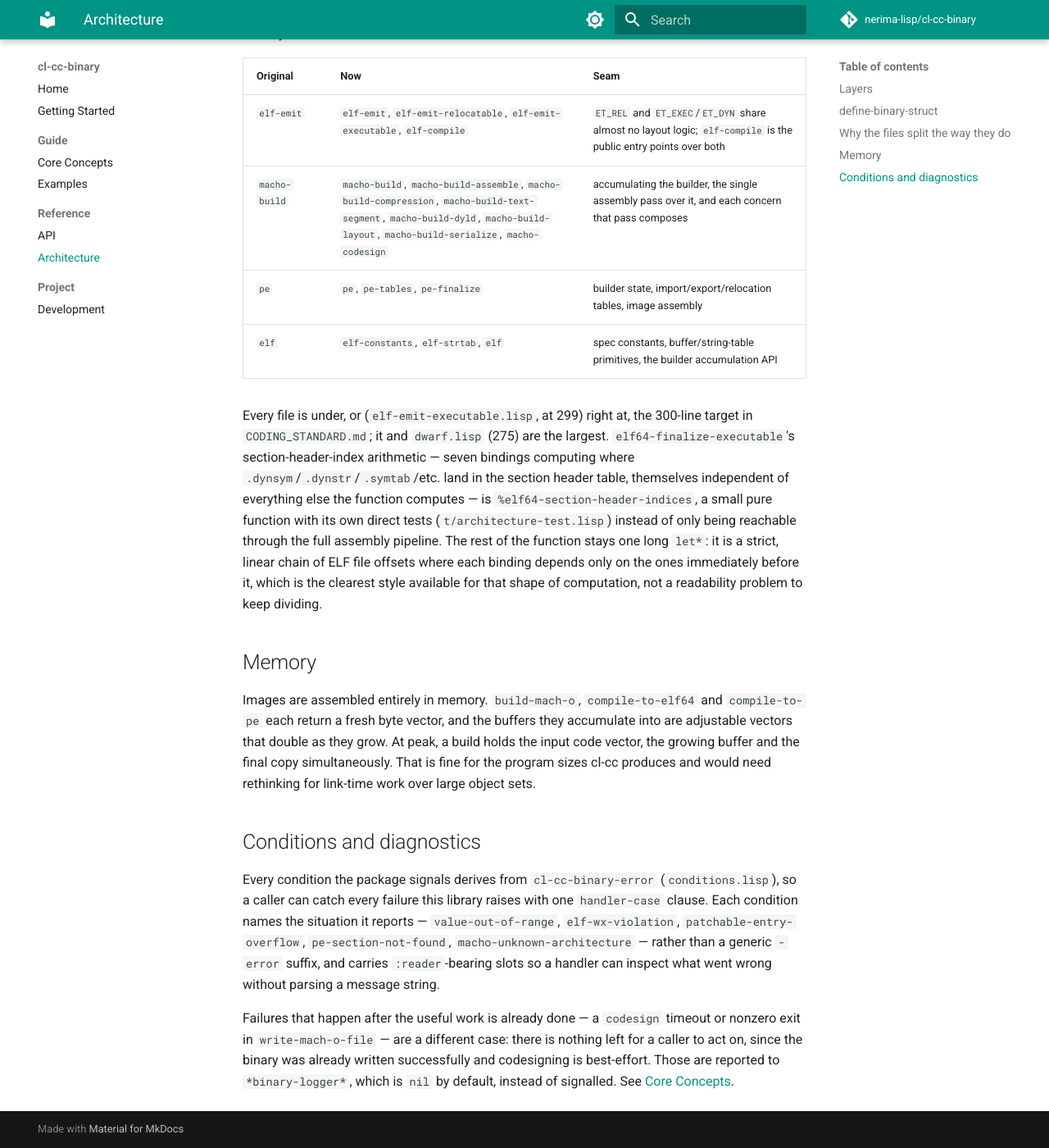
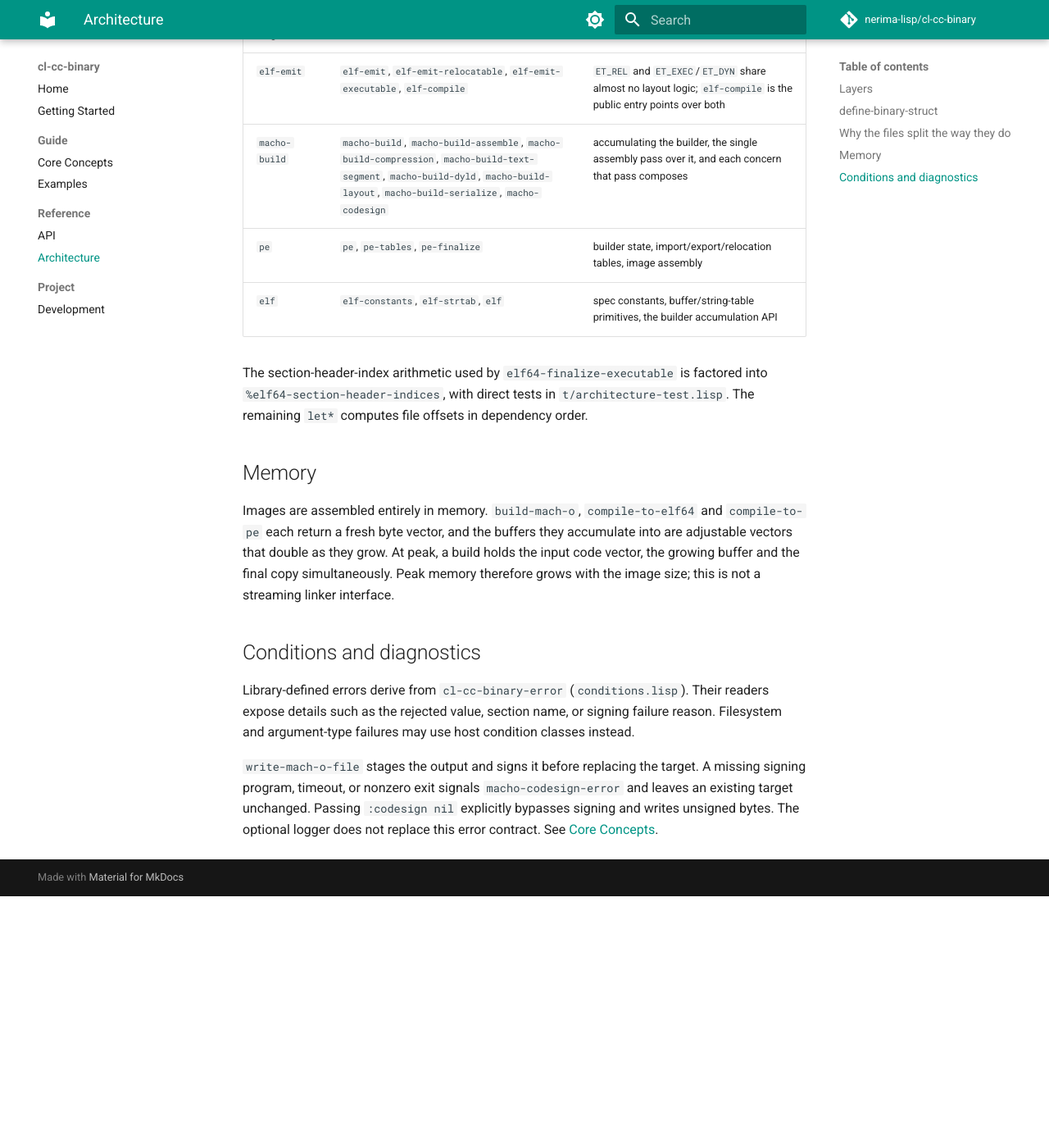
Before and after one commit to nerima-lisp/cl-cc-binary, an MkDocs documentation site: the page built from docs/src/reference/architecture.md, in a window 1280 px wide and 1400 px high, scrolled down 1576 px. Shown: the whole window at 82% size. Built offline with MkDocs 1.6.1 and Material for MkDocs 9.7.7, drawn with Linux system fonts in a browser that asks for light colours; comment, search, counter and statistics services are not loaded; after the commit the page ends 2669 px from its top, so only the background shows below that; some of the changed text lies outside the part shown.

Commit message:
fix(binary): prepare bounded compiler image integration

```diff
--- a/docs/src/reference/architecture.md
+++ b/docs/src/reference/architecture.md
@@ -1,17 +1,15 @@
 # Architecture
 
-`src/` is flat — 32 files, 4,622 lines, no subdirectories — and loaded
-`:serial t` in the order given by `cl-cc-binary.asd`. The flatness is a
-constraint from the org package standard rather than a design choice; the
-grouping below is expressed by file name prefix instead.
+The source files are loaded `:serial t` in the order given by
+`cl-cc-binary.asd`. The grouping below follows their file-name prefixes.
 
 ## Layers
 
 The load order is the dependency order, and it has four bands.
 
 **Primitives.** `package.lisp` defines `cl-cc/binary` and its exports.
-`conditions.lisp` defines the `cl-cc-binary-error` condition hierarchy every
-other file signals through. `binary-struct.lisp` provides
+`conditions.lisp` defines the library's `cl-cc-binary-error` condition
+hierarchy. `binary-struct.lisp` provides
 `define-binary-struct`, `binary-writer.lisp` the `with-output-to-vector`
 macro, and `macho-buffer.lisp` the two buffer types, the little-endian
 serialization primitives, and the `with-byte-buffer` macro and
@@ -75,42 +73,30 @@ They were divided along the seams that already existed in them:
 | `pe` | `pe`, `pe-tables`, `pe-finalize` | builder state, import/export/relocation tables, image assembly |
 | `elf` | `elf-constants`, `elf-strtab`, `elf` | spec constants, buffer/string-table primitives, the builder accumulation API |
 
-Every file is under, or (`elf-emit-executable.lisp`, at 299) right at, the
-300-line target in `CODING_STANDARD.md`; it and `dwarf.lisp` (275) are the
-largest. `elf64-finalize-executable`'s section-header-index arithmetic —
-seven bindings computing where `.dynsym`/`.dynstr`/`.symtab`/etc. land in the
-section header table, themselves independent of everything else the
-function computes — is `%elf64-section-header-indices`, a small pure
-function with its own direct tests (`t/architecture-test.lisp`) instead of
-only being reachable through the full assembly pipeline. The rest of the
-function stays one long `let*`: it is a strict, linear chain of ELF file
-offsets where each binding depends only on the ones immediately before it,
-which is the clearest style available for that shape of computation, not a
-readability problem to keep dividing.
+The section-header-index arithmetic used by `elf64-finalize-executable`
+is factored into `%elf64-section-header-indices`, with direct tests in
+`t/architecture-test.lisp`. The remaining `let*` computes file offsets in
+dependency order.
 
 ## Memory
 
 Images are assembled entirely in memory. `build-mach-o`, `compile-to-elf64` and
 `compile-to-pe` each return a fresh byte vector, and the buffers they accumulate
 into are adjustable vectors that double as they grow. At peak, a build holds the
-input code vector, the growing buffer and the final copy simultaneously. That is
-fine for the program sizes cl-cc produces and would need rethinking for
-link-time work over large object sets.
+input code vector, the growing buffer and the final copy simultaneously.
+Peak memory therefore grows with the image size; this is not a streaming
+linker interface.
 
 ## Conditions and diagnostics
 
-Every condition the package signals derives from `cl-cc-binary-error`
-(`conditions.lisp`), so a caller can catch every failure this library raises
-with one `handler-case` clause. Each condition names the situation it
-reports — `value-out-of-range`, `elf-wx-violation`,
-`patchable-entry-overflow`, `pe-section-not-found`,
-`macho-unknown-architecture` — rather than a generic `-error` suffix, and
-carries `:reader`-bearing slots so a handler can inspect what went wrong
-without parsing a message string.
+Library-defined errors derive from `cl-cc-binary-error`
+(`conditions.lisp`). Their readers expose details such as the rejected value,
+section name, or signing failure reason. Filesystem and argument-type failures
+may use host condition classes instead.
 
-Failures that happen after the useful work is already done — a `codesign`
-timeout or nonzero exit in `write-mach-o-file` — are a different case: there
-is nothing left for a caller to act on, since the binary was already written
-successfully and codesigning is best-effort. Those are reported to
-`*binary-logger*`, which is `nil` by default, instead of signalled. See
+`write-mach-o-file` stages the output and signs it before replacing the target.
+A missing signing program, timeout, or nonzero exit signals
+`macho-codesign-error` and leaves an existing target unchanged.
+Passing `:codesign nil` explicitly bypasses signing and writes unsigned bytes.
+The optional logger does not replace this error contract. See
 [Core Concepts](../guide/core-concepts.md#diagnostics).
```
Also changed, not shown: docs/src/getting-started.md (+7 -4 lines), docs/src/guide/core-concepts.md (+11 -16 lines), docs/src/index.md (+8 -7 lines), docs/src/project/development.md (+9 -10 lines), docs/src/reference/api.md (+14 -15 lines), CHANGELOG.md (added), README.md, 12 other files.
